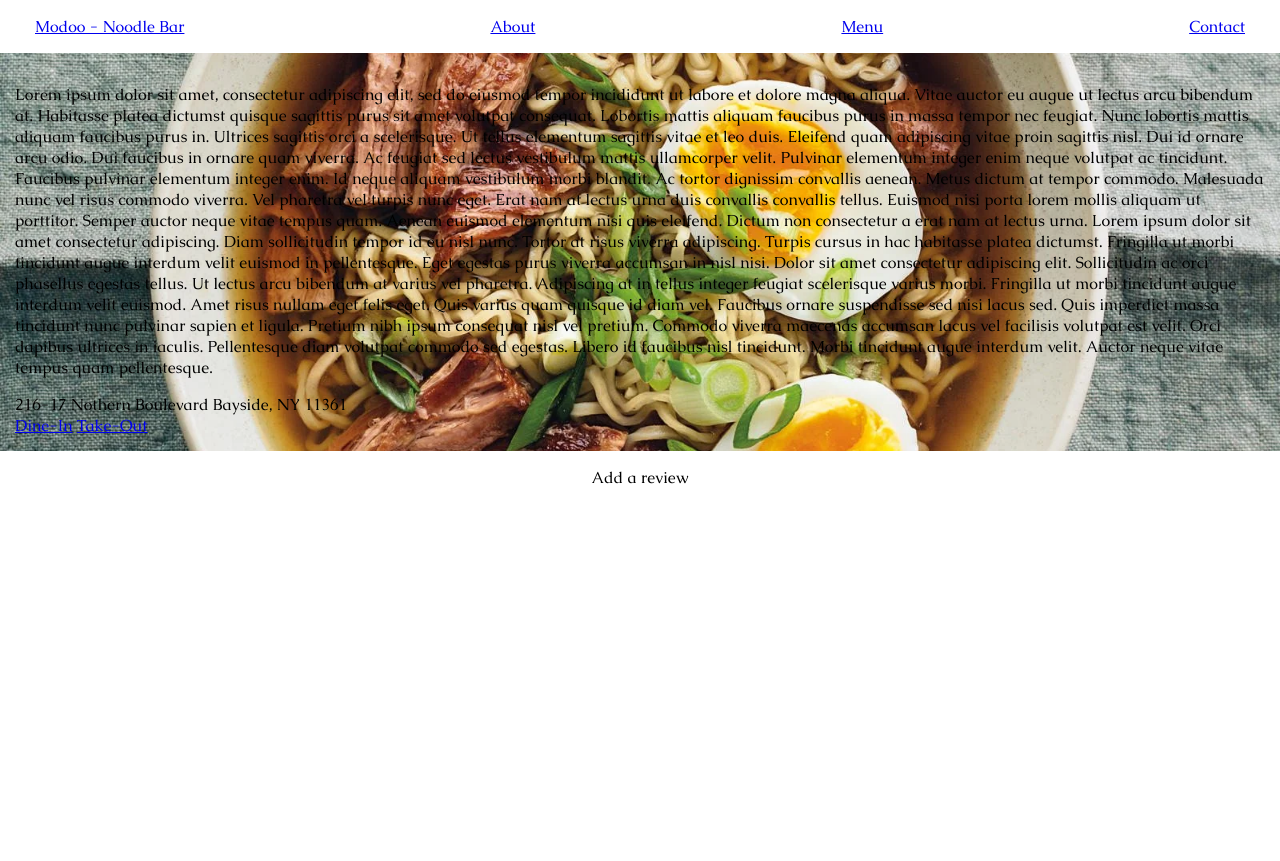
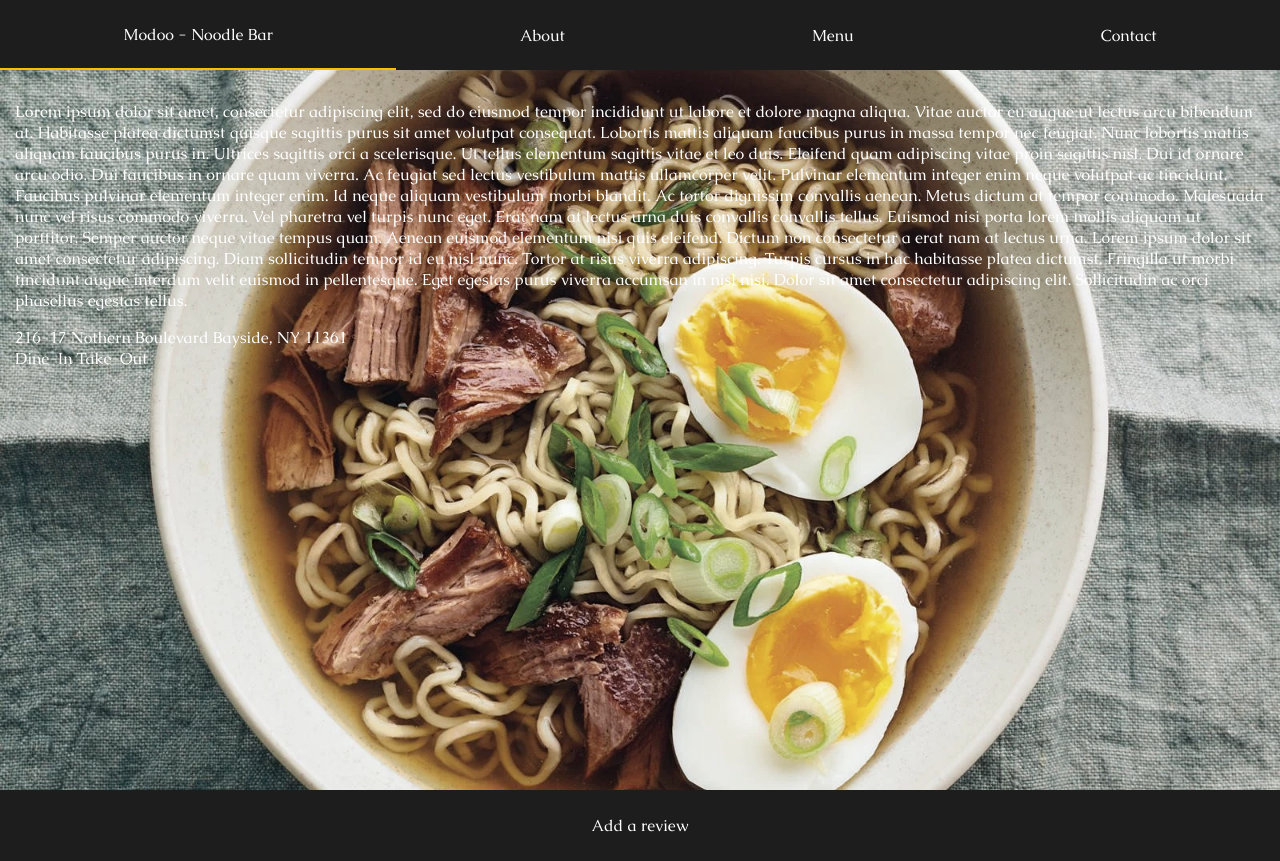
Before and after one commit to anaislcno/TP-Noodle, a plain HTML site: page index.html in a window 1280 px wide. Before the commit the page ends 800 px from the top, so only its background shows below. Drawn offline with Linux system fonts and the light colour scheme.

Commit message:
[EDIT] set nav bar

```diff
--- a/index.html
+++ b/index.html
@@ -11,7 +11,7 @@
       <header>
         <nav>
           <ul>
-            <li><a href="index.html">Modoo - Noodle Bar</a></li>
+            <li id="active"><a href="index.html">Modoo - Noodle Bar</a></li>
             <li><a href="#">About</a></li>
             <li><a href="#">Menu</a></li>
             <li><a href="#">Contact</a></li>
@@ -43,17 +43,7 @@
           ut morbi tincidunt augue interdum velit euismod in pellentesque. Eget
           egestas purus viverra accumsan in nisl nisi. Dolor sit amet
           consectetur adipiscing elit. Sollicitudin ac orci phasellus egestas
-          tellus. Ut lectus arcu bibendum at varius vel pharetra. Adipiscing at
-          in tellus integer feugiat scelerisque varius morbi. Fringilla ut morbi
-          tincidunt augue interdum velit euismod. Amet risus nullam eget felis
-          eget. Quis varius quam quisque id diam vel. Faucibus ornare
-          suspendisse sed nisi lacus sed. Quis imperdiet massa tincidunt nunc
-          pulvinar sapien et ligula. Pretium nibh ipsum consequat nisl vel
-          pretium. Commodo viverra maecenas accumsan lacus vel facilisis
-          volutpat est velit. Orci dapibus ultrices in iaculis. Pellentesque
-          diam volutpat commodo sed egestas. Libero id faucibus nisl tincidunt.
-          Morbi tincidunt augue interdum velit. Auctor neque vitae tempus quam
-          pellentesque.
+          tellus.
         </p>
         <div id="location-text">
           <span>216-17 Nothern Boulevard</span>
--- a/styles.css
+++ b/styles.css
@@ -16,7 +16,7 @@
 
 body {
     font-family: 'Caudex';
-    /* color: white; */
+    color: white;
     margin: 0;
 }
 
@@ -28,10 +28,32 @@ body {
 nav ul {
     list-style-type: none;
     width: 100%;
+    height: 70px;
+    text-align: center;
     display: flex;
     flex-direction: row;
     justify-content: space-between;
-    padding: 0px 35px;
+    margin: 0;
+    padding: 0;
+}
+
+li {
+    flex-grow: 1;
+}
+
+a {
+    position: relative;
+    top: 35%;
+    text-decoration: none;
+    color: white;
+}
+
+li:hover {
+    border-bottom: 2px solid #ffBd00;
+}
+
+#active {
+    border-bottom: 2px solid #ffBd00;
 }
 
 #img-banner {
@@ -40,9 +62,16 @@ nav ul {
     background-position: center;
     background-size: cover;
     padding: 15px;
+    filter: grayscale(30%);
+    min-height: 90vh;
 }
 
-#rating {
+#rating p {
     text-align: center;
-    margin: 5px;
+    margin: 0;
+    padding: 25px;
 }
+
+header, footer {
+    background-color: #1d1d1d;
+}
```
